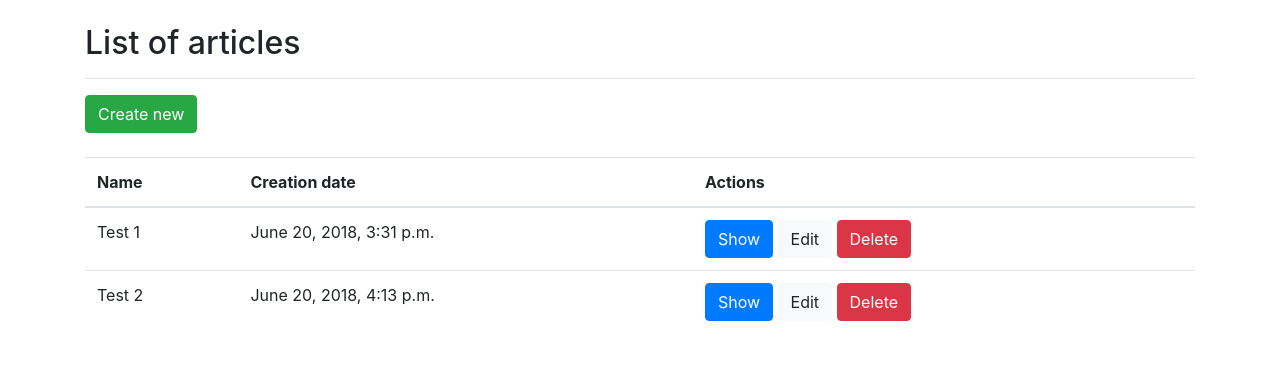
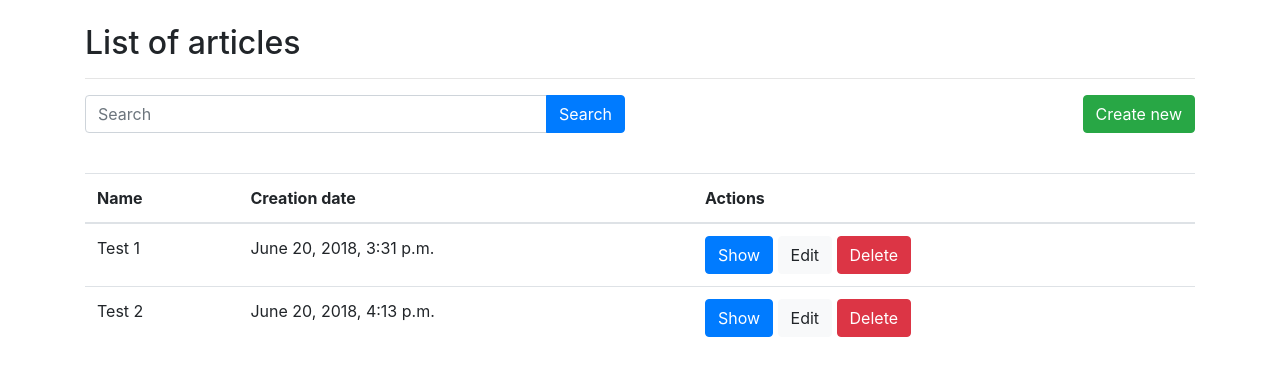
Before and after one commit to pawelstozynski/Django-demo-app, a Django app: page / in a window 1280 px wide. Shown: the part 56-432 px from the top of the page. Run offline with Django 3.2, Linux system fonts and the light colour scheme; data comes from the database, SQL or seed files in the repository; both versions use the stored data as it was after the commit; some libraries are stand-ins or nearby versions.

Commit message:
Searching added

```diff
--- a/app/templates/article/index.html
+++ b/app/templates/article/index.html
@@ -5,8 +5,33 @@
     <div>
       <h2>List of articles</h2>
       <hr>
-      <a href="{% url 'article-create' %}" class="btn btn-success">Create new</a>
-      <br><br>
+      <div class="row">
+        <div class="col-md-6">
+          <form action="{% url 'article-search' %}" method="post">
+            {% csrf_token %}
+            <div class="input-group mb-3">
+              <input class="form-control" placeholder="Search" name="search"/>
+              <div class="input-group-append">
+                <button class="btn btn-primary" type="submit">Search</button>
+              </div>
+            </div>
+          </form>
+        </div>
+        <!-- <div class="col-md-4">
+          <div class="form-group">
+            <select class="form-control">
+              <option>Name ascending</option>
+              <option>Name descending</option>
+              <option>Date ascending</option>
+              <option>Date descending</option>
+            </select>
+          </div>
+        </div> -->
+        <div class="col-md-6">
+          <a href="{% url 'article-create' %}" class="btn btn-success float-right">Create new</a>
+        </div>
+      </div>
+      <br>
     </div>
 
     <table class="table">
--- a/app/templates/todo/list.html
+++ b/app/templates/todo/list.html
@@ -4,6 +4,8 @@
   <div class="container">
     <h2>Todo list</h2>
     <hr>
+
+    <div class="col-md-6">
       <form id="todo-create-form" action="{% url 'todo-create' %}" method="post">
         {% csrf_token %}
         <div class="input-group mb-3">
@@ -27,6 +29,8 @@
           <p>No todos</p>
         {% endfor %}
       </ul>
+    </div>
+
   </div>
 {% endblock content %}
 
--- a/app/urls.py
+++ b/app/urls.py
@@ -4,6 +4,7 @@ from .views import article_views, todo_views
 
 urlpatterns = [
     path('', article_views.index, name='index'),
+    path('article/search/', article_views.article_search, name='article-search'),
     path('article/<int:article_id>/', article_views.article_show, name='article-show'),
     path('article/create/', article_views.article_create, name='article-create'),
     path('article/<int:article_id>/edit/', article_views.article_edit, name='article-edit'),
--- a/app/views/article_views.py
+++ b/app/views/article_views.py
@@ -7,6 +7,15 @@ from ..models import *
 def index(request):
     articles = Article.objects.all()
     return render(request, 'article/index.html', {'articles':articles})
+
+
+def article_search(request):
+    if request.method == 'POST':
+        search_string = request.POST['search']
+        articles = Article.objects.filter(name__contains=search_string)
+        return render(request, 'article/index.html', {'articles':articles})
+    else:
+        return HttpResponse('Not allowed')
 
 
 def article_show(request, article_id):
```
Also changed, not shown: db.sqlite3. Lines whose indentation alone changed are shown as unchanged.
